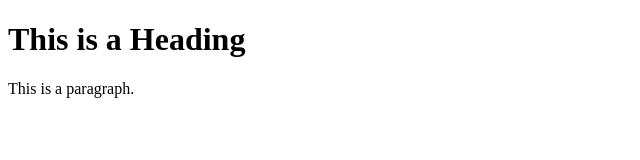
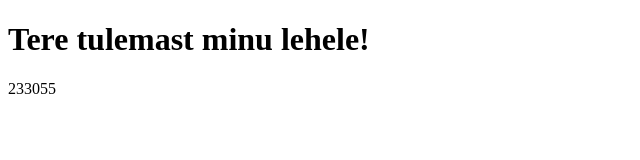
Before and after one commit to robertplatais/robertplatais.github.io, a plain HTML site: page index.html in a window 1280 px wide. Shown: the whole page, without its empty margins (0-640 px from the left). Drawn offline with Linux system fonts and the light colour scheme.

Commit message:
Update index.html

```diff
--- a/index.html
+++ b/index.html
@@ -5,8 +5,8 @@
 </head>
 <body>
 
-<h1>This is a Heading</h1>
-<p>This is a paragraph.</p>
+<h1>Tere tulemast minu lehele!</h1>
+<p>233055</p>
 
 </body>
 </html>
```
